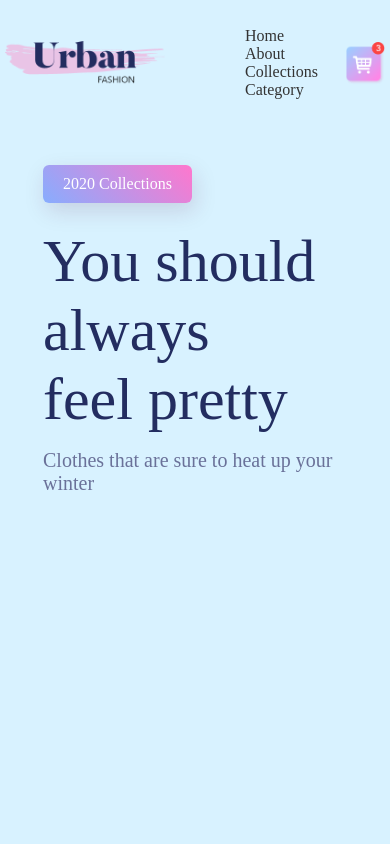
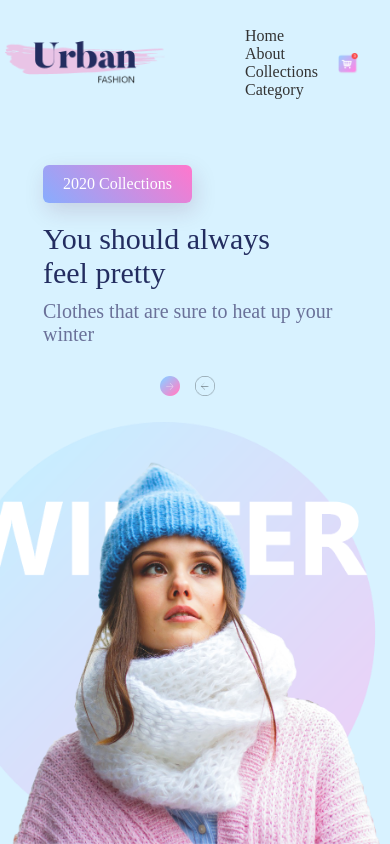
Before and after one commit to Peculiar9/ModernEcommerce, a plain HTML site: page index.html in a window 390 px wide. Drawn offline with nearby package versions, Linux system fonts and the light colour scheme.

Commit message:
Added BG Image and responsiveness

```diff
--- a/index.html
+++ b/index.html
@@ -5,6 +5,7 @@
     <meta name="viewport" content="width=device-width, initial-scale=1.0">
     <title>Document</title>
     <link rel="stylesheet" href="style.css">
+    <link href='https://unpkg.com/boxicons@2.0.7/css/boxicons.min.css' rel='stylesheet'>
 </head>
 <body>
     <div class="container">
@@ -19,6 +20,7 @@
                 </ul>
             </nav>
             <img src="images/cart.png" alt="" class="cart">
+            <i class='bx bx-menu-alt-right'></i>
         </div>
 
         <div class="content">
@@ -27,6 +29,11 @@
             <p>Clothes that are sure to heat up your winter</p>
         </div>
 
+        <div class="arrow-icons">
+            <img src="images/next-arrow.png" alt="" srcset="">
+            <img src="images/back-arrow.png" alt="" srcset="">
+        </div>
+        <img src="images/img.png" class="feature-img" alt="" srcset="">
 
     </div>
 </body>
--- a/style.css
+++ b/style.css
@@ -81,3 +81,76 @@ a{
   color: #fff;
   box-shadow: 3px 8px 22px rgba(94, 28, 68, 0.15);
 }
+
+.arrow-icons{
+   margin-top: 40px;
+   display: flex;
+}
+.arrow-icons img{
+   width:40px;
+   margin-right: 25px;
+}
+.feature-img{
+   height: 90%;
+   position: absolute;
+   bottom: 0;
+   right: 60px;
+}
+.bx{
+   visibility: hidden;
+}
+@media(max-width: 765px){
+   .feature-img{
+      height: 50%;
+      position: absolute;
+      bottom: 0;
+      right: 10px;
+   }
+   .content h1{
+      font-size: 30px;
+      font-weight: 100;
+      margin-top: 19px;
+      margin-bottom: 10px ;
+      color: var(--h1-dark-blue) ;
+   }
+   .content p{
+      font-size: 20px;
+      color: #6a7199 ;
+   }
+   .arrow-icons{
+      margin-top: 30px;
+      display: flex;
+      justify-content: center;
+      margin-bottom: 20px;
+      top: 0;
+   }
+
+   .arrow-icons img{
+      width:20px;
+      margin-right: 15px;
+   }
+   .cart{
+      width: 20px;
+      margin-right: 20px;
+   }
+   .container{
+      height: 100vh;
+      width: 100%;
+      background: url(images/background.png);
+      background-position: center;
+      background-size: cover;
+      box-sizing: border-box;
+
+
+   }
+   .content .btn{
+      display: inline-block;
+      background: linear-gradient(45deg, #87adfe, #ff77cd);
+      border-radius: 6px;
+      padding: 10px 20px;
+      box-sizing: border-box;
+      text-decoration: none;
+      color: #fff;
+      box-shadow: 3px 8px 22px rgba(94, 28, 68, 0.15);
+    }
+}
```
